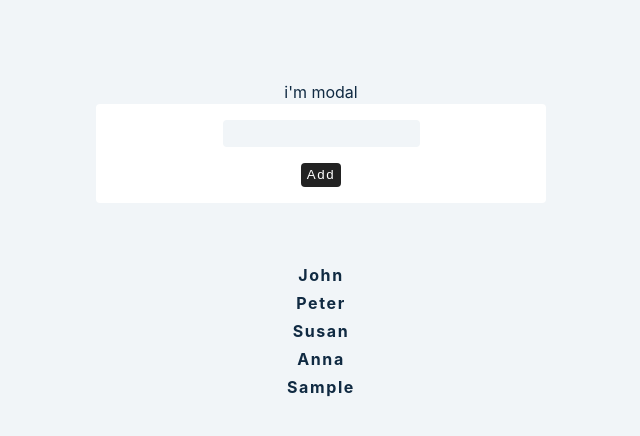
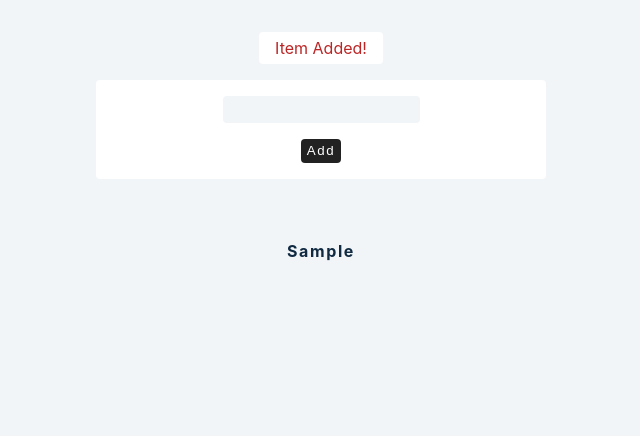
Before and after one commit to Vaishakbg/react-tutorial, a React (Create React App) app: page / in a window 1280 px wide. Both pictures are taken after typing "Sample" into the empty fields and a click on the button "Add". Shown: the top 436 px of the page, without its empty margins (319-959 px from the left). Built offline with nearby package versions, Linux system fonts and the light colour scheme.

Commit message:
6-useReducer --- add item

```diff
--- a/src/tutorial/6-useReducer/Modal.js
+++ b/src/tutorial/6-useReducer/Modal.js
@@ -1,7 +1,11 @@
-import React, { useEffect } from 'react';
+import React, { useEffect } from "react";
 
-const Modal = () => {
-  return <div>i'm modal</div>;
+const Modal = ({ modalContent }) => {
+  return (
+    <div className="modal">
+      <p>{modalContent}</p>
+    </div>
+  );
 };
 
 export default Modal;
--- a/src/tutorial/6-useReducer/index.js
+++ b/src/tutorial/6-useReducer/index.js
@@ -1,27 +1,52 @@
 import React, { useState, useReducer } from "react";
 import Modal from "./Modal";
 import { data } from "../../data";
+
 // reducer function
+const reducer = (state, action) => {
+  if (action.type === "ADD_ITEM") {
+    const newPeople = [...state.people, action.payload];
+    return {
+      ...state,
+      people: newPeople,
+      isModalOpen: true,
+      modalContent: "item added!",
+    };
+  }
+  if (action.type === "NO_VALUE") {
+    return {
+      ...state,
+      isModalOpen: true,
+      modalContent: "please enter value",
+    };
+  }
+  throw new Error("no matching action type");
+};
+
+const defaultState = {
+  people: [],
+  isModalOpen: false,
+  modalContent: "",
+};
 
 const Index = () => {
   const [name, setName] = useState("");
-  const [people, setPeople] = useState(data);
-  const [isShowModal, setIsShowModal] = useState(false);
+  const [state, dispatch] = useReducer(reducer, defaultState);
 
   const handleSubmit = (e) => {
     e.preventDefault();
     if (name) {
-      setIsShowModal(true);
-      setPeople([...people, { id: new Date().getTime().toString(), name }]);
+      const newItem = { id: new Date().getTime().toString(), name };
+      dispatch({ type: "ADD_ITEM", payload: newItem });
       setName("");
     } else {
-      setIsShowModal(true);
+      dispatch({ type: "NO_VALUE" });
     }
   };
 
   return (
     <>
-      {isShowModal && <Modal />}
+      {state.isModalOpen && <Modal modalContent={state.modalContent} />}
       <form onSubmit={handleSubmit} className="form">
         <div>
           <input
@@ -32,7 +57,7 @@ const Index = () => {
         </div>
         <button type="submit">add</button>
       </form>
-      {people.map((person) => {
+      {state.people.map((person) => {
         return (
           <div key={person.id}>
             <h4>{person.name}</h4>
```
